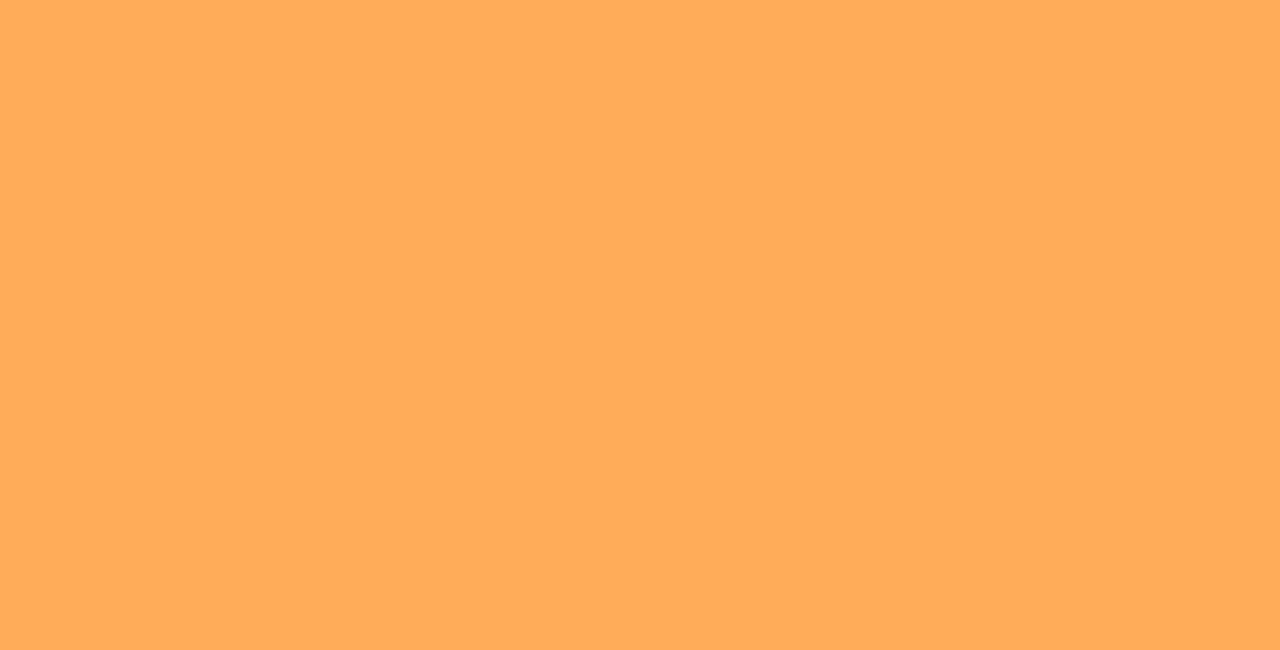
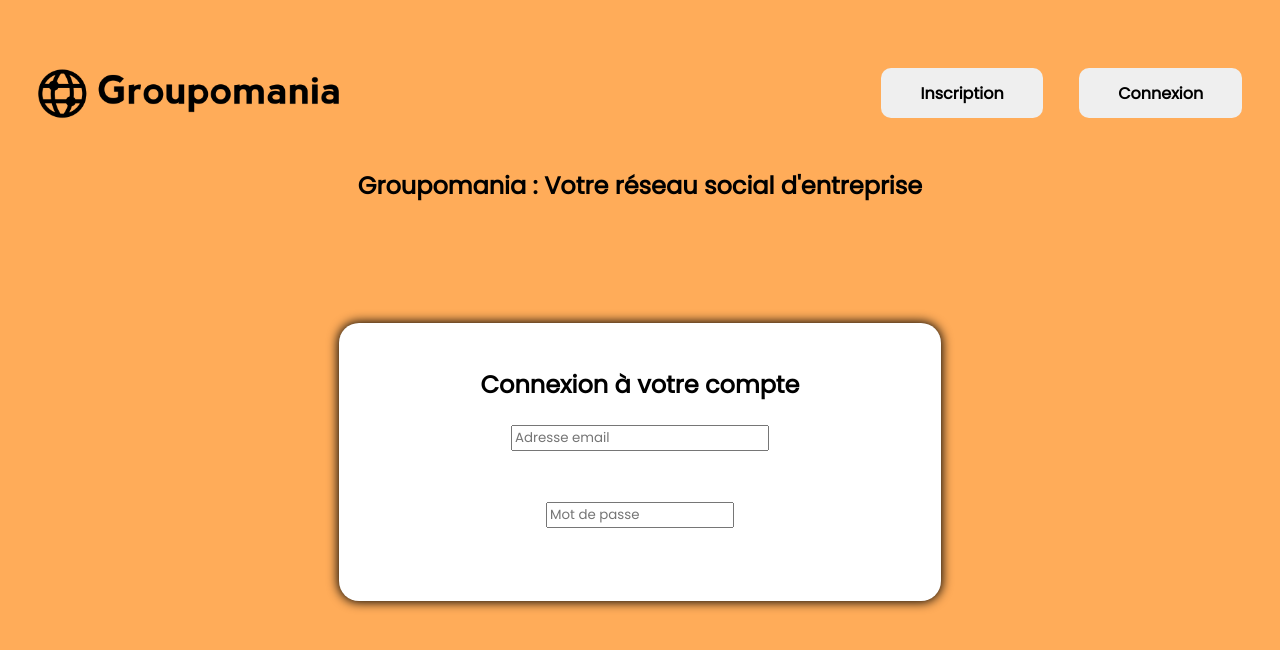
Before and after one commit to Pluyaud-Marion/MarionPluyaud_7_10122021, a Vue app in the folder frontend/: page /login in a window 1280 px wide. Before the commit this address had no page. Shown: the top 650 px of the page. Built offline with nearby package versions, Linux system fonts and the light colour scheme.

Commit message:
ajout composant header + réglage fichier commentaire / post / update post

```diff
--- a/frontend/src/components/HeaderHome.vue
+++ b/frontend/src/components/HeaderLoginSignup.vue
@@ -27,7 +27,7 @@
 
 <script>
 export default {
-  name: "HeaderHome",
+  name: "HeaderLoginSignup",
 };
 </script>
 
--- /dev/null
+++ b/frontend/src/components/HeaderPosts.vue
@@ -0,0 +1,96 @@
+<template>
+  <section>
+    <div id="logo-button">
+      <img
+        id="logo-left"
+        src="../assets/icon-left-font-monochrome-black.png"
+        alt="logo groupomania"
+      />
+      <nav class="button-container">
+        <div
+          class="news"
+          aria-label="lien pour se rendre sur la page actualités du site"
+        >
+          <router-link to="/posts">Actualités</router-link>
+        </div>
+        <div
+          class="profile"
+          aria-label="lien pour se rendre sur la page profil du site"
+        >
+          <router-link to="/profile">Profil</router-link>
+        </div>
+        <div
+          class="logout"
+          @click="logout()"
+          aria-label="lien pour se déconnecter du site"
+        >
+          Deconnexion
+          <!-- <router-link to="/">Deconnexion</router-link> -->
+        </div>
+      </nav>
+    </div>
+    <h1>Groupomania : Votre réseau social d'entreprise</h1>
+    <h2 class="name">Bienvenue {{ name }}</h2>
+  </section>
+</template>
+
+<script>
+import router from "@/router";
+export default {
+  name: "HeaderProfile",
+  data() {
+    return {
+      name: "",
+      firstname: this.firstnameTest,
+    };
+  },
+  created() {
+    let name = localStorage.getItem("name");
+    this.name = name;
+  },
+
+  methods: {
+    logout() {
+      localStorage.clear();
+      router.push("/login");
+    },
+  },
+};
+</script>
+
+<style scoped lang="scss">
+#logo-button {
+  display: flex;
+  align-items: center;
+  height: 110px;
+  justify-content: space-between;
+
+  #logo-left {
+    width: 25%;
+  }
+  .button-container {
+    display: flex;
+    width: 45%;
+    justify-content: space-between;
+    .news,
+    .logout,
+    .profile {
+      font-weight: bold;
+      font-size: large;
+      cursor: pointer;
+    }
+  }
+}
+
+h1 {
+  color: black;
+  font-size: 20px;
+}
+h2 {
+  font-size: 25px;
+  margin-bottom: 10%;
+}
+.name {
+  margin-top: 0;
+}
+</style>
--- a/frontend/src/components/Header.vue
+++ b/frontend/src/components/HeaderProfile.vue
@@ -30,28 +30,18 @@
       </nav>
     </div>
     <h1>Groupomania : Votre réseau social d'entreprise</h1>
-    <h2 class="name">Bienvenue {{ name }}</h2>
   </section>
 </template>
 
 <script>
 import router from "@/router";
 export default {
-  name: "Header",
-  data() {
-    return {
-      name: "",
-    };
-  },
-  created() {
-    let name = localStorage.getItem("name");
-    this.name = name;
-  },
+  name: "HeaderProfile",
 
   methods: {
     logout() {
       localStorage.clear();
-      router.push("/");
+      router.push("/login");
     },
   },
 };
@@ -85,11 +75,4 @@ h1 {
   color: black;
   font-size: 20px;
 }
-h2 {
-  font-size: 25px;
-  margin-bottom: 10%;
-}
-.name {
-  margin-top: 0;
-}
 </style>
--- a/frontend/src/components/LoginHome.vue
+++ b/frontend/src/components/LoginHome.vue
@@ -73,7 +73,6 @@ export default {
               localStorage.setItem("name", name);
               localStorage.setItem("isadmin", response.data.isadmin);
               router.push("/posts");
-              // window.location = "/posts";
             }
           })
           .catch((error) => {
--- a/frontend/src/components/News.vue
+++ b/frontend/src/components/News.vue
@@ -243,8 +243,7 @@ export default {
       userToken: "",
       showUpdate: [],
       posts: [],
-      com: "",
-      commentaire: "",
+      commentaire: null,
       attachmentCom: null,
       contentPost: null,
       attachment: null,
@@ -337,6 +336,7 @@ export default {
           .then((response) => {
             console.log(response);
             this.contentPost = infos.content;
+            document.querySelector("#file-post").value = null;
             this.displayPosts();
           })
           .catch((error) => console.log(error));
@@ -379,7 +379,7 @@ export default {
             console.log("response", response);
             console.log("infos", infos);
             this.updateTextPost = infos.content;
-            //this. = ;
+            document.querySelector(`#fileUpdatePost${postId}`).value = null;
 
             // this.posts = this.posts.map((post) => {
             //   console.log("==>>", post.id);
@@ -424,9 +424,7 @@ export default {
 
       let infos = JSON.stringify({
         UserId: userIdStorage,
-
         contentCom: this.commentaire,
-        //contentCom: this.com,
       });
 
       const formData = new FormData();
@@ -434,7 +432,6 @@ export default {
       formData.append("image", this.attachmentCom);
 
       if (this.attachmentCom === null && this.commentaire === null) {
-        // if (this.attachmentCom === null && this.com === null) {
         document.querySelector(
           ".error-create-com"
         ).innerHTML = `Le commentaire est vide`;
@@ -453,6 +450,7 @@ export default {
             console.log("response", response);
             console.log("infos", infos);
             this.commentaire = infos.contentCom;
+            document.querySelector(`#fileCreateComment${postId}`).value = null;
             this.displayPosts();
           })
           .catch((error) => console.log(error));
--- a/frontend/src/components/SignupHome.vue
+++ b/frontend/src/components/SignupHome.vue
@@ -128,7 +128,7 @@ export default {
               alert(
                 "Votre compte a bien été créé, vous pouvez désormais vous connecter à partir de la page de connexion"
               );
-              router.push("/");
+              router.push("/login");
               // window.location = "/";
             })
             .catch((error) => {
--- a/frontend/src/router/index.js
+++ b/frontend/src/router/index.js
@@ -1,50 +1,34 @@
 import { createRouter, createWebHistory } from 'vue-router'
 
-// import { createRouter, createWebHashHistory } from 'vue-router'
-// import Home from '../views/Home.vue'
-// import Signup from "../views/Signup"
-// import Posts from "../views/Posts"
-// import Profile from "../views/Profile"
-
-// import HeaderHome from "../components/HeaderHome.vue"
-// import News from "../components/News.vue"
-// import Header from "../components/Header.vue"
-// import LoginHome from "../components/LoginHome.vue"
-// import SignupHome from "../components/SignupHome.vue"
-// import ProfileComponent from "../components/ProfileComponent.vue"
 
 const routes = [
 
   {
-    path: '/',
-    name: 'Home',
+    path: '/login',
+    name: 'Login',
     // route level code-splitting
     // this generates a separate chunk (about.[hash].js) for this route
     // which is lazy-loaded when the route is visited.
-    component: () => import('../views/Home.vue')
+    component: () => import('../views/Login.vue')
   },
   {
     path: '/signup',
     name: 'Signup',
-    //component: HeaderHome, SignupHome,
    component: () => import(/* webpackChunkName: "login" */ '../views/Signup.vue')
   },
   {
     path: '/posts',
     name: 'Posts',
-    //component: Header, News,
     component: () => import(/* webpackChunkName: "login" */ '../views/Posts.vue')
   },
   {
     path: '/profile',
     name: 'Profile',
-    //component: Header, ProfileComponent,
     component: () => import(/* webpackChunkName: "login" */ '../views/Profile.vue')
   }
 ]
 
 const router = createRouter({
-  // history: createWebHashHistory(),
  history: createWebHistory(),
   routes
 })
--- a/frontend/src/views/Home.vue
+++ b/frontend/src/views/Login.vue
@@ -1,18 +1,18 @@
 <template>
-  <div class="home">
-    <HeaderHome />
+  <div class="login">
+    <HeaderLoginSignup />
     <LoginHome />
   </div>
 </template>
 
 <script>
-import HeaderHome from "@/components/HeaderHome.vue";
+import HeaderLoginSignup from "@/components/HeaderLoginSignup.vue";
 import LoginHome from "@/components/LoginHome.vue";
 
 export default {
-  name: "Home",
+  name: "Login",
   components: {
-    HeaderHome,
+    HeaderLoginSignup,
     LoginHome,
   },
 };
--- a/frontend/src/views/Posts.vue
+++ b/frontend/src/views/Posts.vue
@@ -1,30 +1,19 @@
 <template>
   <div class="posts">
-    <Header />
+    <HeaderPosts />
     <News />
   </div>
 </template>
 
 <script>
-import Header from "@/components/Header.vue";
+import HeaderPosts from "@/components/HeaderPosts.vue";
 import News from "@/components/News.vue";
 
 export default {
   name: "Posts",
   components: {
-    Header,
+    HeaderPosts,
     News,
   },
-  /*ESSAI Avec Vuex
-  mounted: function () {
-    //moment où la vue est affichée
-    console.log(this.$store.state.user);
-    if (this.$store.state.user.userId == -1) {
-      this.$router.push("/login");
-      return;
-    }
-    this.$store.dispatch("getUserInfos");
-  },
-  */
 };
 </script>
--- a/frontend/src/views/Profile.vue
+++ b/frontend/src/views/Profile.vue
@@ -1,19 +1,22 @@
 <template>
   <div class="posts">
-    <Header />
+    <HeaderProfile />
     <ProfileComponent />
   </div>
 </template>
 
 <script>
-import Header from "@/components/Header.vue";
+import HeaderProfile from "@/components/HeaderProfile.vue";
 import ProfileComponent from "@/components/ProfileComponent.vue";
 
 export default {
   name: "Profile",
   components: {
-    Header,
+    HeaderProfile,
     ProfileComponent,
   },
 };
 </script>
+
+<style lang="scss" scoped>
+</style>
--- a/frontend/src/views/Signup.vue
+++ b/frontend/src/views/Signup.vue
@@ -1,18 +1,18 @@
 <template>
   <div class="signup">
-    <HeaderHome />
+    <HeaderLoginSignup />
     <SignupHome />
   </div>
 </template>
 
 <script>
-import HeaderHome from "@/components/HeaderHome.vue";
+import HeaderLoginSignup from "@/components/HeaderLoginSignup.vue";
 import SignupHome from "@/components/SignupHome.vue";
 
 export default {
   name: "Signup",
   components: {
-    HeaderHome,
+    HeaderLoginSignup,
     SignupHome,
   },
 };
```
